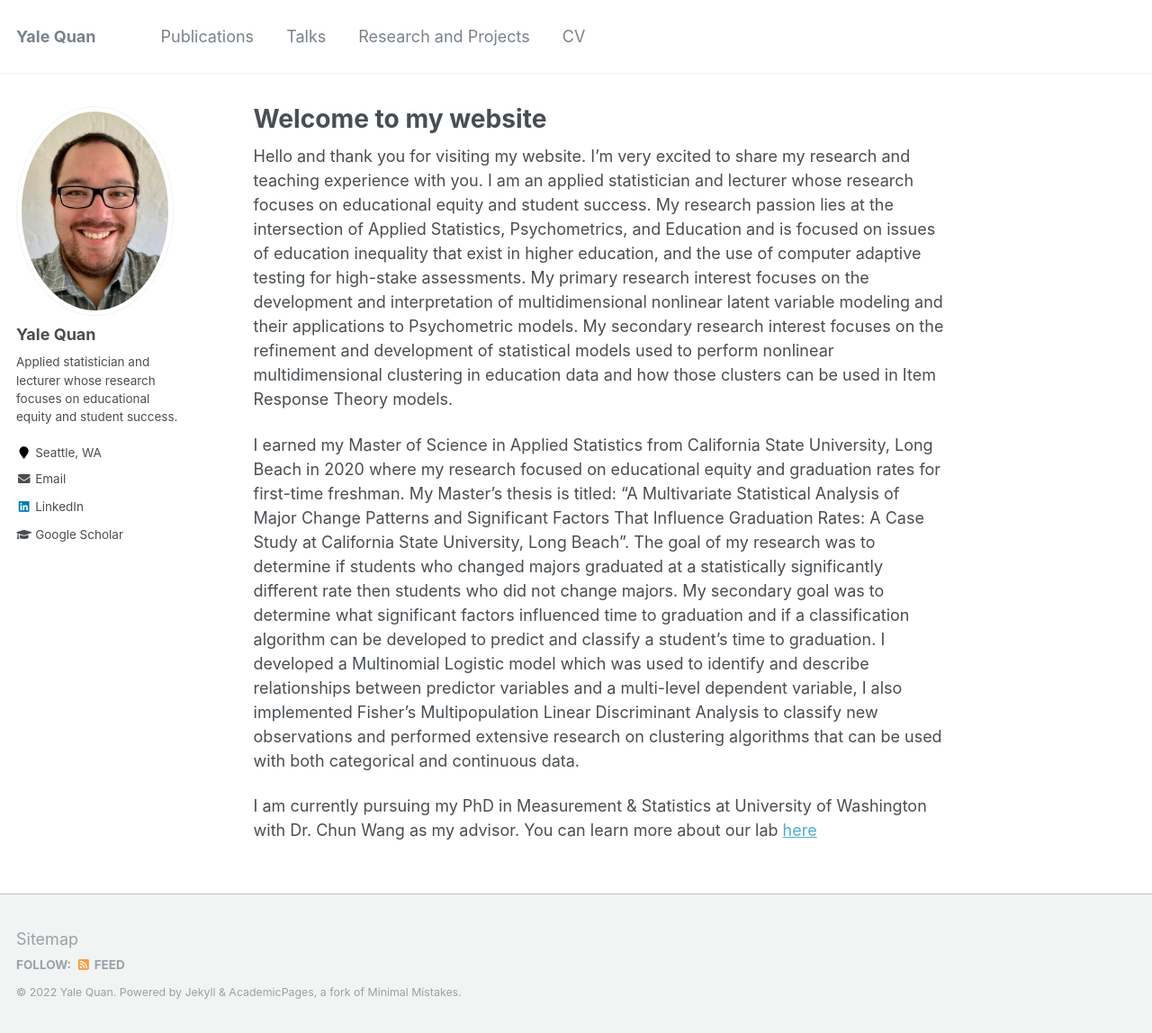
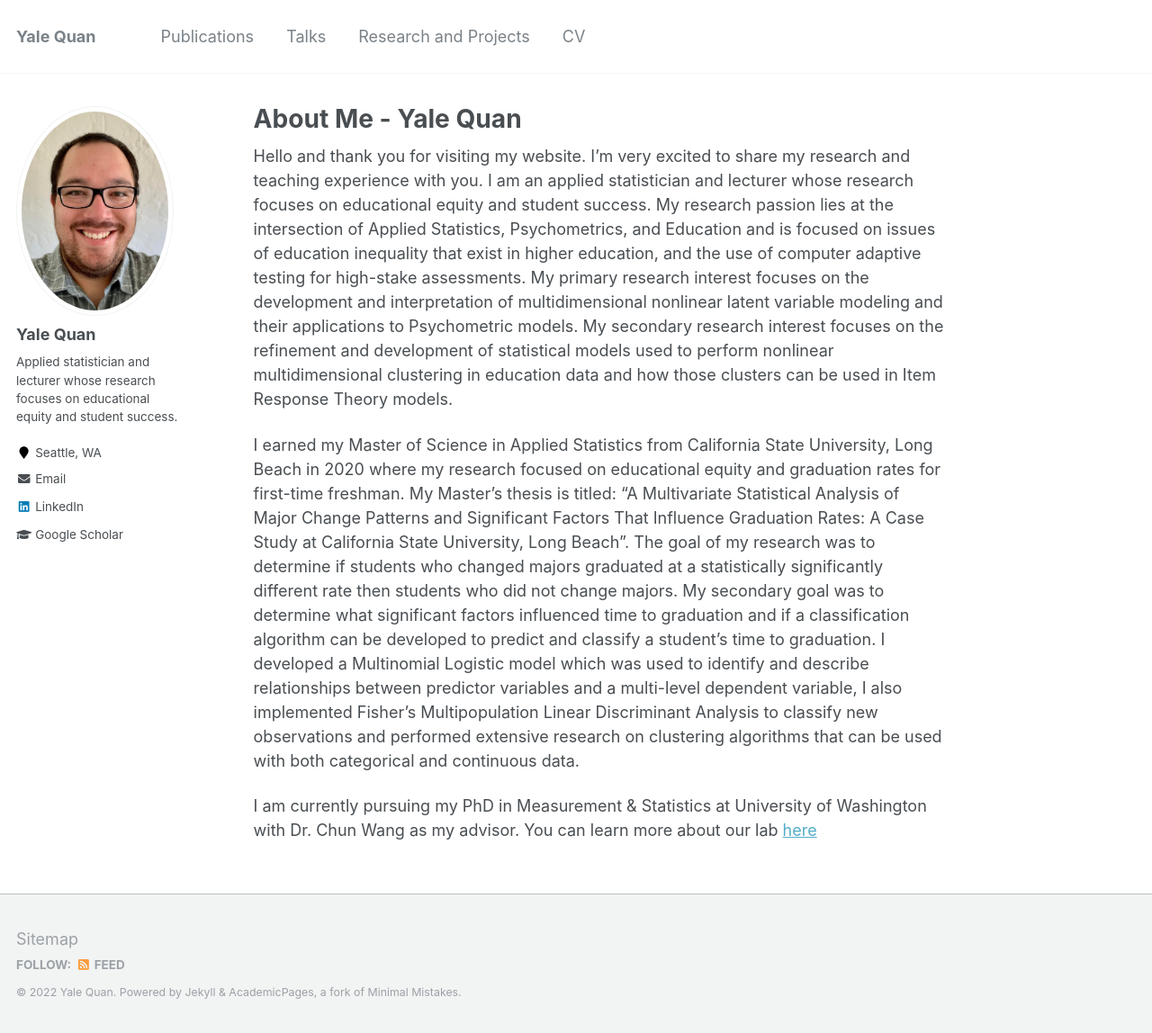
Before and after one commit to yalequan/yalequan.github.io, a Jekyll site: the page built from _pages/about.md, in a window 1280 px wide and 1148 px high. Shown: the whole window at 90% size. Built offline with Jekyll 4.4.1, drawn with Linux system fonts in a browser that asks for light colours.

Commit message:
Update about.md

```diff
--- a/_pages/about.md
+++ b/_pages/about.md
@@ -1,6 +1,6 @@
 ---
 permalink: /
-title: "Welcome to my website"
+title: "About Me - Yale Quan"
 excerpt: "About me"
 author_profile: true
 redirect_from:
```
